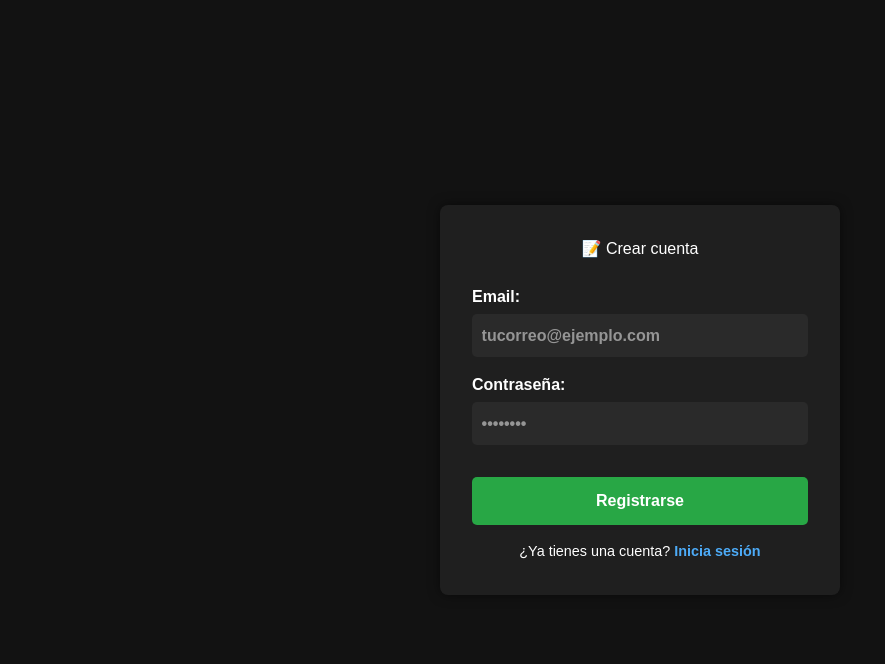
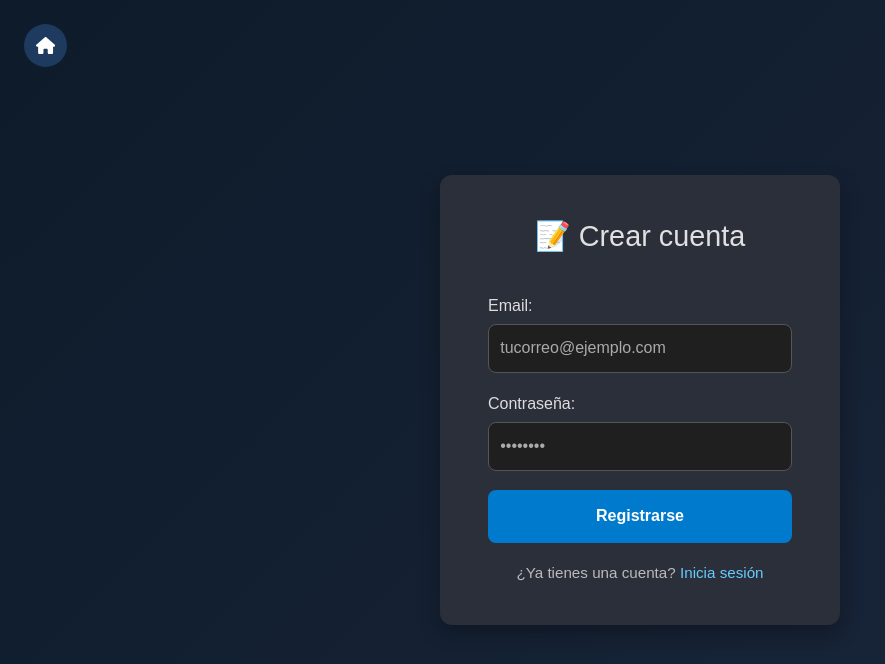
Before and after one commit to SebSRVV/BlueFinance, a Next.js app: page /register in a window 1280 px wide. Shown: the top 664 px of the page, without its empty margins (0-885 px from the left). Built offline with nearby package versions, Linux system fonts and the light colour scheme; no server answers; a web font is replaced by a local one.

Commit message:
feat: agregar botón de inicio en las páginas de inicio de sesión y registro

```diff
--- a/app/login/LoginPage.css
+++ b/app/login/LoginPage.css
@@ -1,69 +1,94 @@
 .login-page {
+  display: flex;
+  flex-direction: column;
+  align-items: center;
+  justify-content: center;
   min-height: 100vh;
-  display: flex;
-  justify-content: center;
-  align-items: center;
-  background: #121212;
+  background: linear-gradient(135deg, #0d1b2a, #1b263b);
+  padding: 2rem;
+  position: relative;
+}
+
+.home-button {
+  position: absolute;
+  top: 1.5rem;
+  left: 1.5rem;
+  background-color: #1e3a5f;
+  color: white;
+  border: none;
+  border-radius: 50%;
+  padding: 0.75rem;
+  font-size: 1.2rem;
+  cursor: pointer;
+  transition: background 0.3s ease;
+}
+
+.home-button:hover {
+  background-color: #0d1b2a;
 }
 
 .login-box {
-  background: #1e1e1e;
-  padding: 2rem;
-  border-radius: 8px;
-  color: white;
+  background-color: #2b2f3a;
+  padding: 2.5rem 3rem;
+  border-radius: 12px;
+  box-shadow: 0 8px 20px rgba(0, 0, 0, 0.3);
   width: 100%;
   max-width: 400px;
-  box-shadow: 0 0 12px rgba(0, 0, 0, 0.5);
+  display: flex;
+  flex-direction: column;
+  gap: 1.2rem;
+  color: white;
 }
 
 .login-box h2 {
+  text-align: center;
   margin-bottom: 1rem;
-  text-align: center;
+  font-size: 1.8rem;
+  color: #e0e0e0;
 }
 
-.login-box label {
-  display: block;
-  margin-bottom: 1rem;
+label {
+  display: flex;
+  flex-direction: column;
+  font-weight: 500;
+  color: #ddd;
+}
+
+input {
+  padding: 0.7rem;
+  margin-top: 0.4rem;
+  border-radius: 8px;
+  border: 1px solid #555;
+  background-color: #1f1f1f;
+  color: white;
+  font-size: 1rem;
+}
+
+input::placeholder {
+  color: #aaa;
+}
+
+button[type="submit"] {
+  background-color: #007acc;
+  color: white;
+  padding: 0.9rem;
+  font-size: 1rem;
+  border: none;
+  border-radius: 8px;
+  cursor: pointer;
+  transition: background 0.3s ease;
   font-weight: bold;
 }
 
-.login-box input {
-  width: 100%;
-  padding: 0.6rem;
-  margin-top: 0.3rem;
-  border-radius: 5px;
-  border: none;
-  background: #2a2a2a;
-  color: white;
-}
-
-.login-box button {
-  width: 100%;
-  padding: 0.75rem;
-  background-color: #007bff;
-  border: none;
-  border-radius: 5px;
-  font-weight: bold;
-  cursor: pointer;
-  margin-top: 1rem;
-  color: white;
-  transition: background-color 0.3s ease;
-}
-
-.login-box button:hover {
-  background-color: #0056b3;
-}
-
-.login-box button:disabled {
-  background-color: #444;
-  cursor: not-allowed;
+button[type="submit"]:hover {
+  background-color: #005fa3;
 }
 
 .error-msg {
-  background-color: #b71c1c;
-  color: #ffcdd2;
-  padding: 0.75rem;
-  margin-bottom: 1rem;
-  border-radius: 5px;
+  background-color: #ff4444;
+  color: white;
+  padding: 0.7rem;
+  border-radius: 6px;
+  font-size: 0.95rem;
   text-align: center;
 }
--- a/app/login/page.tsx
+++ b/app/login/page.tsx
@@ -4,6 +4,7 @@ import { useState } from 'react'
 import { useRouter } from 'next/navigation'
 import { supabase } from '@/lib/supabase'
 import './LoginPage.css'
+import { FaHouse } from 'react-icons/fa6'
 
 export default function LoginPage() {
   const router = useRouter()
@@ -24,7 +25,6 @@ export default function LoginPage() {
     })
 
     if (error) {
-      console.error(error)
       setError('Correo o contraseña incorrectos')
     } else {
       router.push('/dashboard')
@@ -35,12 +35,17 @@ export default function LoginPage() {
 
   return (
     <div className="login-page">
+      <button className="home-button" onClick={() => router.push('/')}>
+        <FaHouse />
+      </button>
+
       <form className="login-box" onSubmit={handleLogin}>
         <h2>🔐 Iniciar sesión</h2>
 
         {error && <div className="error-msg">{error}</div>}
 
-        <label>Email:
+        <label>
+          Email:
           <input
             type="email"
             placeholder="tu@email.com"
@@ -50,7 +55,8 @@ export default function LoginPage() {
           />
         </label>
 
-        <label>Contraseña:
+        <label>
+          Contraseña:
           <input
             type="password"
             placeholder="••••••••"
--- a/app/register/RegisterPage.css
+++ b/app/register/RegisterPage.css
@@ -1,81 +1,110 @@
 .register-page {
+  display: flex;
+  flex-direction: column;
+  align-items: center;
+  justify-content: center;
   min-height: 100vh;
-  display: flex;
-  justify-content: center;
-  align-items: center;
-  background: #121212;
+  background: linear-gradient(135deg, #0d1b2a, #1b263b);
+  padding: 2rem;
+  position: relative;
+}
+
+.home-button {
+  position: absolute;
+  top: 1.5rem;
+  left: 1.5rem;
+  background-color: #1e3a5f;
+  color: white;
+  border: none;
+  border-radius: 50%;
+  padding: 0.75rem;
+  font-size: 1.2rem;
+  cursor: pointer;
+  transition: background 0.3s ease;
+}
+
+.home-button:hover {
+  background-color: #0d1b2a;
 }
 
 .register-box {
-  background: #1f1f1f;
-  padding: 2rem;
-  border-radius: 8px;
-  color: white;
+  background-color: #2b2f3a;
+  padding: 2.5rem 3rem;
+  border-radius: 12px;
+  box-shadow: 0 8px 20px rgba(0, 0, 0, 0.3);
   width: 100%;
   max-width: 400px;
-  box-shadow: 0 0 12px rgba(0, 0, 0, 0.5);
+  display: flex;
+  flex-direction: column;
+  gap: 1.2rem;
+  color: white;
 }
 
 .register-box h2 {
-  margin-bottom: 1.5rem;
   text-align: center;
+  margin-bottom: 1rem;
+  font-size: 1.8rem;
+  color: #e0e0e0;
 }
 
-.register-box label {
-  display: block;
-  margin-bottom: 1rem;
+label {
+  display: flex;
+  flex-direction: column;
+  font-weight: 500;
+  color: #ddd;
+}
+
+input {
+  padding: 0.7rem;
+  margin-top: 0.4rem;
+  border-radius: 8px;
+  border: 1px solid #555;
+  background-color: #1f1f1f;
+  color: white;
+  font-size: 1rem;
+}
+
+input::placeholder {
+  color: #aaa;
+}
+
+button[type="submit"] {
+  background-color: #007acc;
+  color: white;
+  padding: 0.9rem;
+  font-size: 1rem;
+  border: none;
+  border-radius: 8px;
+  cursor: pointer;
+  transition: background 0.3s ease;
   font-weight: bold;
 }
 
-.register-box input {
-  width: 100%;
-  padding: 0.6rem;
-  margin-top: 0.3rem;
-  border-radius: 5px;
-  border: none;
-  background: #2a2a2a;
-  color: white;
-}
-
-.register-box button {
-  width: 100%;
-  padding: 0.75rem;
-  background-color: #28a745;
-  border: none;
-  border-radius: 5px;
-  font-weight: bold;
-  margin-top: 1rem;
-  cursor: pointer;
-  color: white;
-  transition: background-color 0.3s ease;
-}
-
-.register-box button:hover {
-  background-color: #218838;
-}
-
-.register-box button:disabled {
-  background-color: #444;
-  cursor: not-allowed;
+button[type="submit"]:hover {
+  background-color: #005fa3;
 }
 
 .error-msg {
-  background-color: #b71c1c;
-  color: #ffcdd2;
-  padding: 0.75rem;
-  margin-bottom: 1rem;
-  border-radius: 5px;
+  background-color: #ff4444;
+  color: white;
+  padding: 0.7rem;
+  border-radius: 6px;
+  font-size: 0.95rem;
   text-align: center;
 }
 
 .login-link {
-  margin-top: 1rem;
   text-align: center;
-  font-size: 0.9rem;
+  font-size: 0.95rem;
+  color: #bbb;
 }
 
 .login-link a {
-  color: #4dabf7;
-  font-weight: bold;
+  color: #66ccff;
   text-decoration: none;
+  font-weight: 500;
 }
+
+.login-link a:hover {
+  text-decoration: underline;
+}
--- a/app/register/page.tsx
+++ b/app/register/page.tsx
@@ -4,6 +4,7 @@ import { useState } from 'react'
 import { useRouter } from 'next/navigation'
 import { supabase } from '@/lib/supabase'
 import './RegisterPage.css'
+import { FaHouse } from 'react-icons/fa6'
 
 export default function RegisterPage() {
   const router = useRouter()
@@ -17,16 +18,12 @@ export default function RegisterPage() {
     setLoading(true)
     setError(null)
 
-    const { error } = await supabase.auth.signUp({
-      email,
-      password
-    })
+    const { error } = await supabase.auth.signUp({ email, password })
 
     if (error) {
-      console.error(error)
       setError('Error al registrar: ' + error.message)
     } else {
-      router.push('/dashboard') // o muestra mensaje de confirmación si usas verificación por correo
+      router.push('/dashboard') // o a una pantalla de confirmación
     }
 
     setLoading(false)
@@ -34,12 +31,17 @@ export default function RegisterPage() {
 
   return (
     <div className="register-page">
+      <button className="home-button" onClick={() => router.push('/')}>
+        <FaHouse />
+      </button>
+
       <form className="register-box" onSubmit={handleRegister}>
         <h2>📝 Crear cuenta</h2>
 
         {error && <div className="error-msg">{error}</div>}
 
-        <label>Email:
+        <label>
+          Email:
           <input
             type="email"
             placeholder="tucorreo@ejemplo.com"
@@ -49,7 +51,8 @@ export default function RegisterPage() {
           />
         </label>
 
-        <label>Contraseña:
+        <label>
+          Contraseña:
           <input
             type="password"
             placeholder="••••••••"
```
